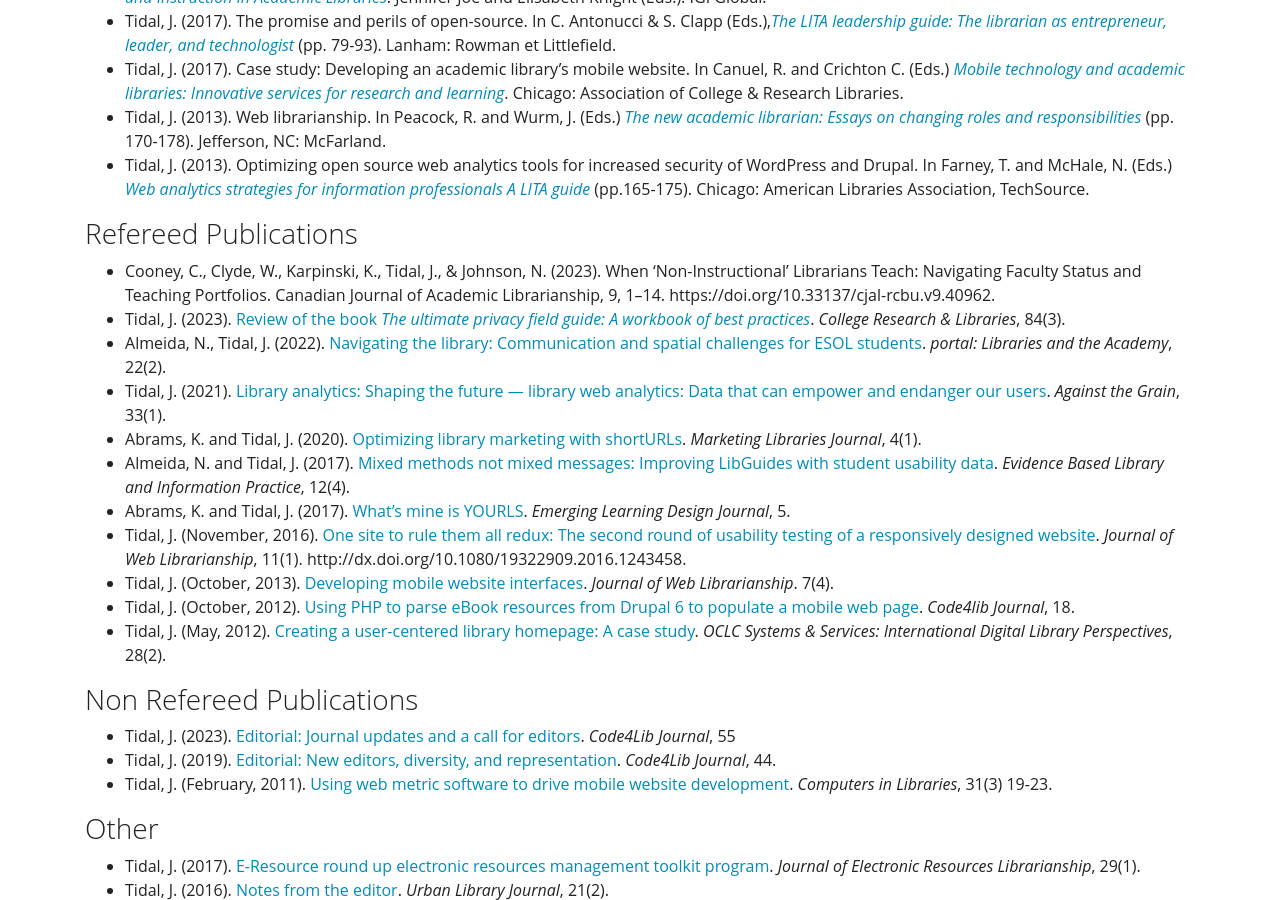
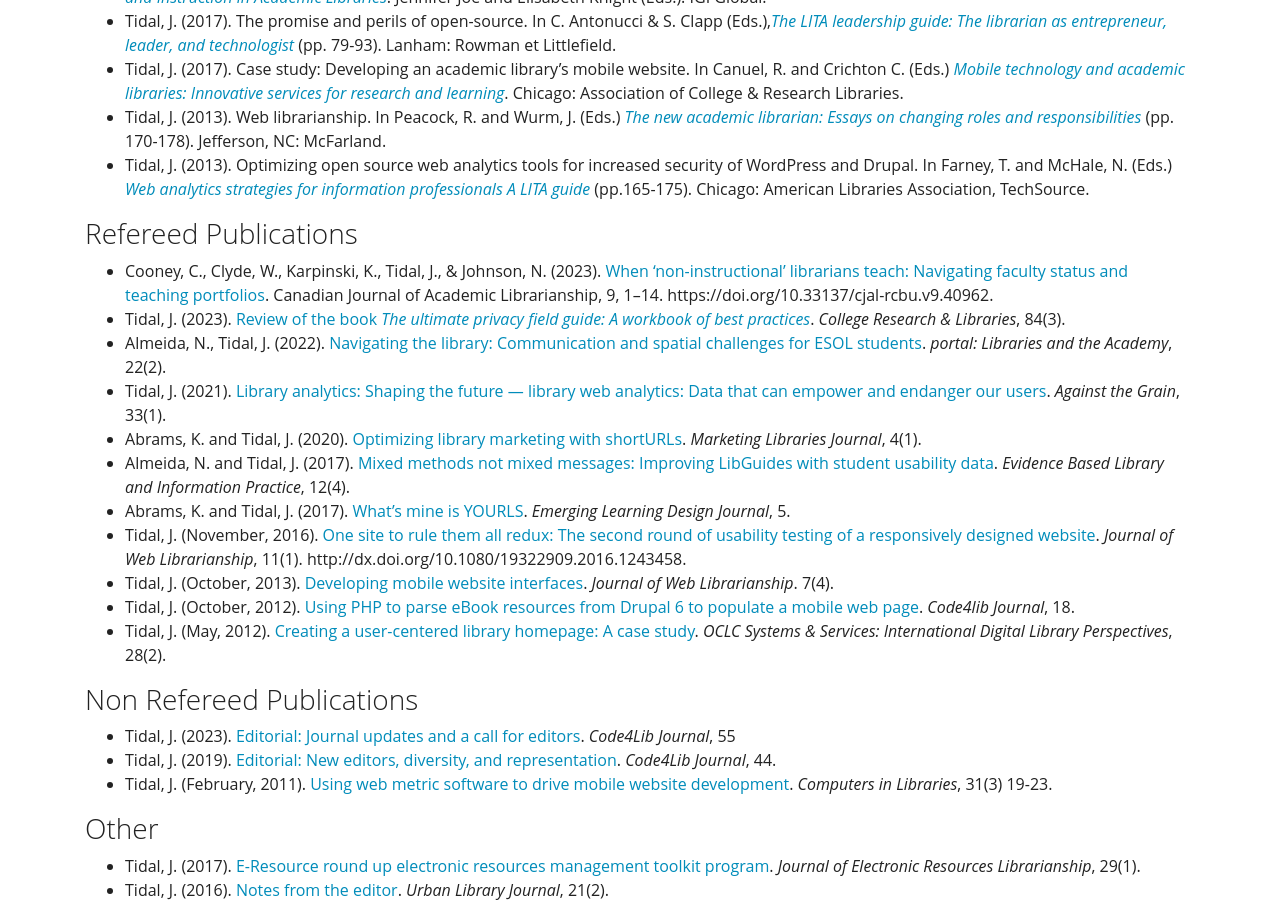
Before and after one commit to KentuckyFriedTofu/kentuckyfriedtofu.github.io.bak2, a Jekyll site: the page built from cv.md, in a window 1280 px wide and 900 px high, scrolled down 2402 px. Built offline with Jekyll 4.4.1, drawn with Linux system fonts in a browser that asks for light colours; part of the change alters nothing that is shown.

Commit message:
Update cv.md

```diff
--- a/cv.md
+++ b/cv.md
@@ -98,7 +98,7 @@ View my [Google Scholar Profile](https://scholar.google.com/citations?user=mAq-F
 
 ### Refereed Publications
 
-* Cooney, C., Clyde, W., Karpinski, K., Tidal, J., & Johnson, N. (2023). When ‘Non-Instructional’ Librarians Teach: Navigating Faculty Status and Teaching Portfolios. Canadian Journal of Academic Librarianship, 9, 1–14. https://doi.org/10.33137/cjal-rcbu.v9.40962.
+* Cooney, C., Clyde, W., Karpinski, K., Tidal, J., & Johnson, N. (2023). [When ‘non-instructional’ librarians teach: Navigating faculty status and teaching portfolios](https://cjal.ca/index.php/capal/article/view/40962). Canadian Journal of Academic Librarianship, 9, 1–14. https://doi.org/10.33137/cjal-rcbu.v9.40962.
 * Tidal, J. (2023). [Review of the book <em>The ultimate privacy field guide: A workbook of best practices</em>](https://crl.acrl.org/index.php/crl/article/view/25884/33806). *College Research & Libraries*, 84(3).
 * Almeida, N., Tidal, J. (2022). [Navigating the library: Communication and spatial challenges for ESOL students](https://academicworks.cuny.edu/ny_pubs/877/). *portal: Libraries and the Academy*, 22(2).
 * Tidal, J. (2021). [Library analytics: Shaping the future — library web analytics: Data that can empower and endanger our users](https://www.charleston-hub.com/2021/04/library-analytics-shaping-the-future-library-web-analytics-data-that-can-empower-and-endanger-our-users/). *Against the Grain*, 33(1).
```
